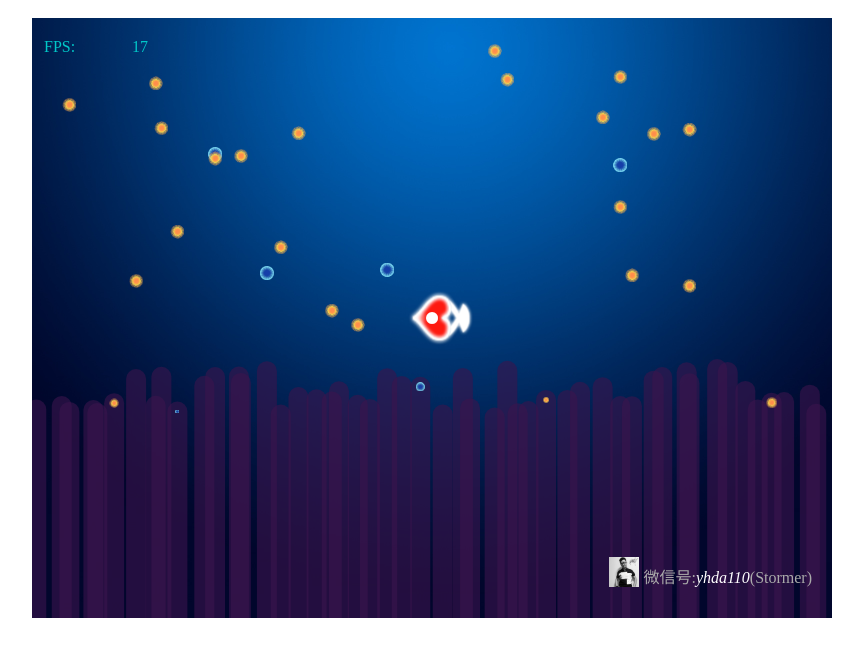
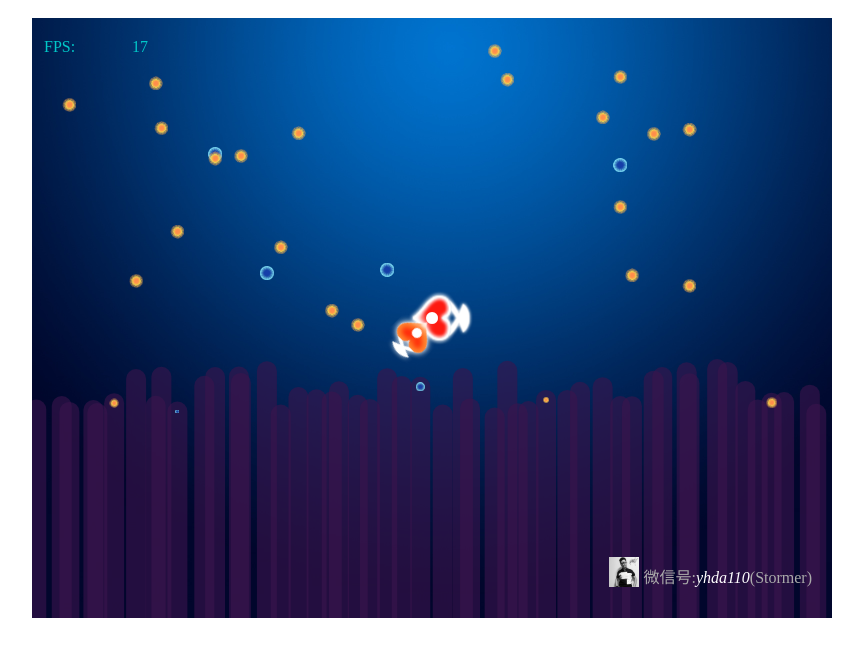
Before and after one commit to yhda110/FishGame, a plain HTML site: page index.html in a window 1280 px wide. Shown: the whole page, without its empty margins (208-1071 px from the left). Drawn offline with Linux system fonts and the light colour scheme.

Commit message:
no message

```diff
--- a/index.html
+++ b/index.html
@@ -78,4 +78,5 @@
 <script src="js/fruit.js"></script>
 <script src="js/mom.js"></script>
 <script src="js/cllision.js"></script>
+<script src="js/baby.js"></script>
 </html>
--- /dev/null
+++ b/js/baby.js
@@ -0,0 +1,48 @@
+var babyObj = function(){
+	this.x;
+	this.y;
+	this.angle;
+	this.babyEye = new Image();
+	this.babyBody = new Image();
+	this.babyTail = new Image();
+}
+babyObj.prototype.init = function(){
+	this.x = canWidth*.5 -50;
+	this.y = canHeight*.5 + 50;
+	this.angle = 0;
+	this.babyEye.src = './src/babyEye0.png'
+	this.babyBody.src = './src/babyFade0.png'
+	this.babyTail.src = './src/babyTail0.png'
+}
+babyObj.prototype.draw = function(){
+	//lerp目标值
+	this.x = lerpDistance(mom.x,this.x,.996);
+	this.y = lerpDistance(mom.y,this.y,.996);
+	//角度
+	var deltaY =  mom.y - this.y;
+	var deltaX =  mom.x - this.x;
+
+	var beta = Math.atan2(deltaY,deltaX) + Math.PI;
+	this.angle = lerpAngle(beta, this.angle, .9)
+
+	//ctx1
+	ctx1.save();
+	ctx1.translate(this.x,this.y);
+	ctx1.rotate(this.angle);
+	ctx1.drawImage(
+		this.babyTail,
+		-this.babyTail.width*.5+23,
+		-this.babyTail.height*.5
+	);
+	ctx1.drawImage(
+		this.babyBody,
+		-this.babyBody.width*.5,
+		-this.babyBody.height*.5
+	);
+	ctx1.drawImage(
+		this.babyEye,
+		-this.babyEye.width*.5,
+		-this.babyEye.height*.5
+	);
+	ctx1.restore();
+}
--- a/js/fruit.js
+++ b/js/fruit.js
@@ -72,7 +72,6 @@ fruitObj.prototype.update = function(){
 	}
 }
 fruitObj.prototype.dead = function(i){
-	console.log(i)
 	this.alive[i] = false;
 }
 fruitObj.prototype.fruitMonitor = function(){
--- a/js/main.js
+++ b/js/main.js
@@ -22,7 +22,9 @@ var my;
 var bgPic = new Image();
 
 //定义大鱼
- var mom;
+var mom;
+//定义小鱼
+var baby;
 document.body.onload = game;
 function game(){
     init();
@@ -59,6 +61,8 @@ function init(){
     //绘制鱼
     mom = new momObj();
     mom.init();
+    baby = new babyObj();
+    baby.init();
 
     //初始鼠标位置
     mx = canWidth*.5;
@@ -70,6 +74,7 @@ function gameloop(){
     var now = Date.now();
     deltaTime = now - lastTime;
     lastTime = now;
+    deltaTime = (deltaTime>40)?40:deltaTime;
     //显示到页面上FPS
     document.getElementById('FPS').innerHTML = deltaTime;
 
@@ -81,6 +86,7 @@ function gameloop(){
 
     ctx1.clearRect(0,0,canWidth,canHeight);
     mom.draw();
+    baby.draw();
 
     momFruitCllision();
 
```
